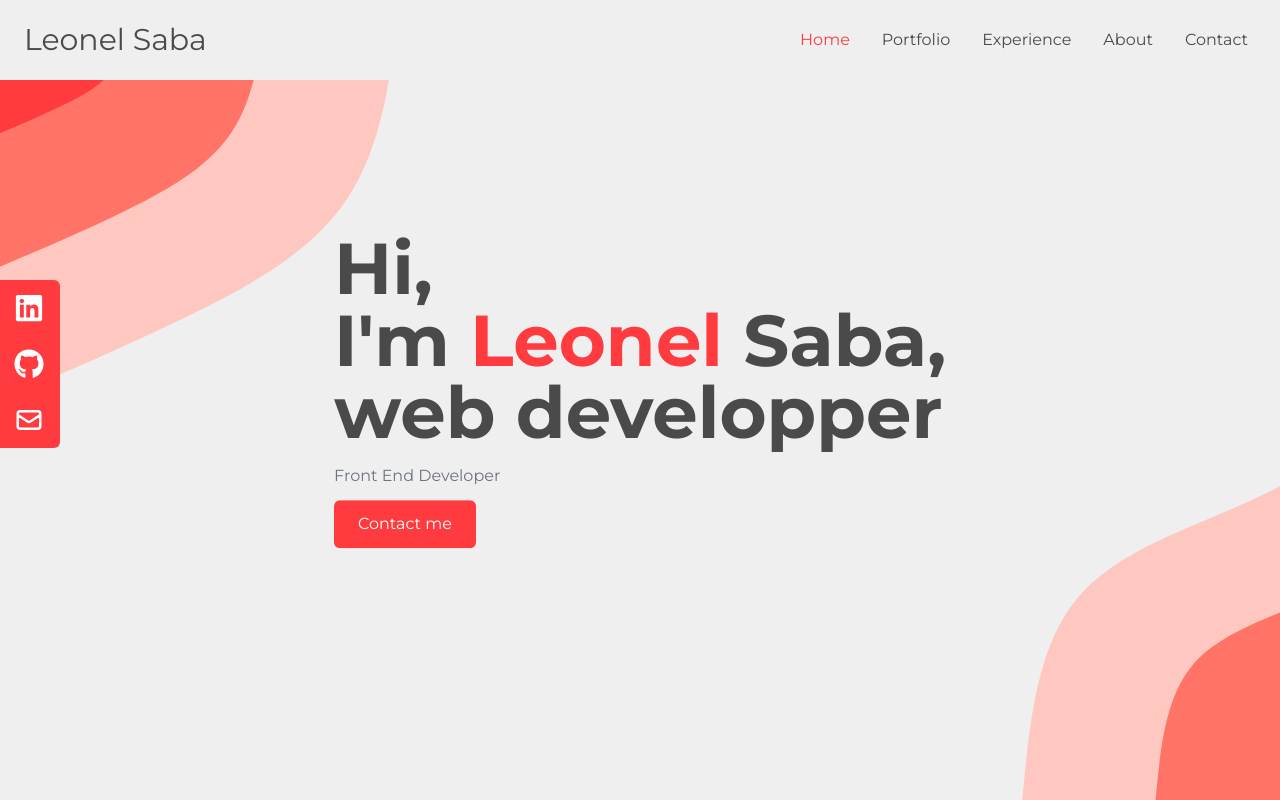
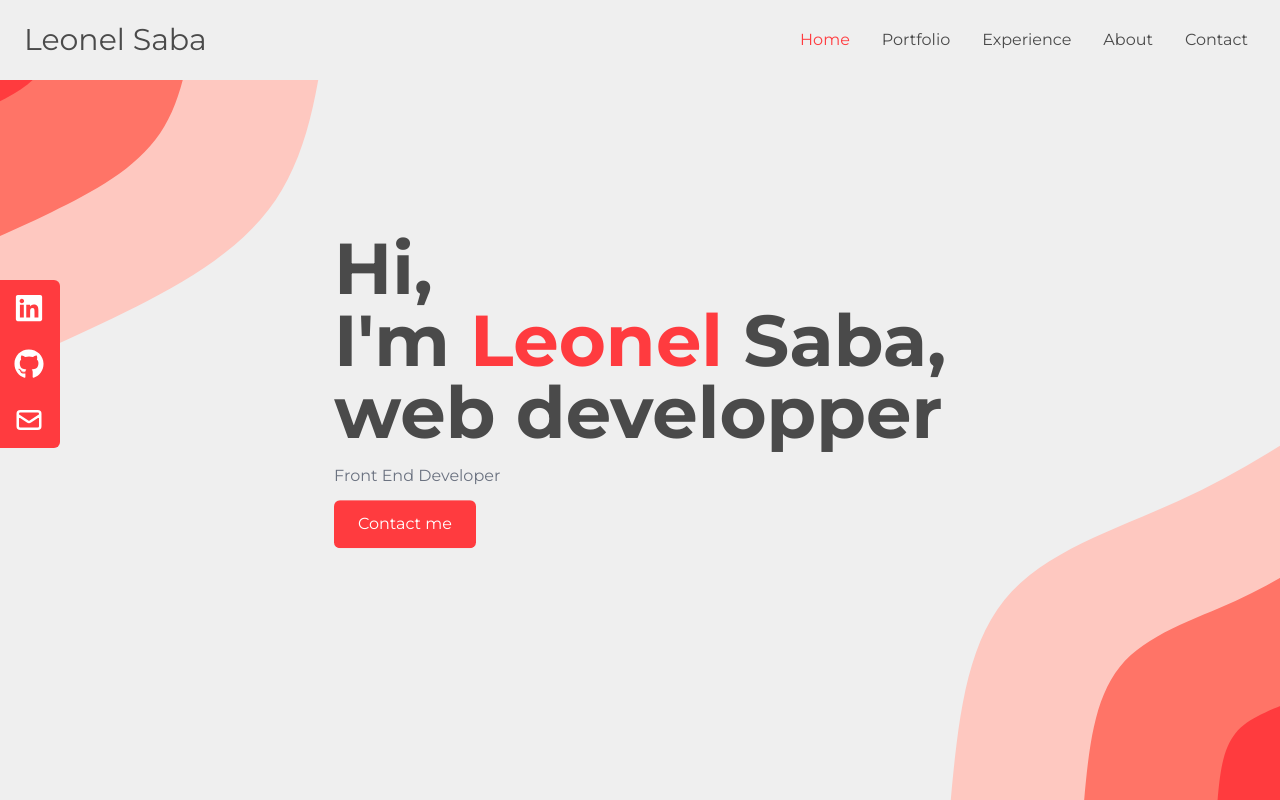
Before and after one commit to SabaLeonel/Portfolio-website, a React (Create React App) app: page / in a window 1280 px wide. Shown: the top 800 px of the page. Built offline with nearby package versions, Linux system fonts and the light colour scheme.

Commit message:
corrected svg sized

```diff
--- a/src/App.js
+++ b/src/App.js
@@ -10,7 +10,7 @@ import SocialLinks from "./components/SocialLinks";
 
 function App() {
   return (
-    <div>
+    <div className="bg-[url('./assets/blob-phone.svg')] bg-fixed md:bg-[url('./assets/blob.svg')]  bg-no-repeat bg-cover">
       <NavBar />
       <Home />
       <SocialLinks />
--- a/src/components/Home.jsx
+++ b/src/components/Home.jsx
@@ -6,7 +6,7 @@ import Fade from 'react-reveal/Fade';
 
 const Home = () => {
     return (
-        <div name="home" className="bg-[url('./assets/blob-phone.svg')] md:bg-[url('./assets/blob.svg')]  bg-no-repeat bg-cover h-screen w-full ">
+        <div name="home" className="h-screen w-full ">
             <div className='max-w-screen-lg mx-auto flex flex-col items-center justify-center h-full px-4 md:flex-row'>
 
                 <div class='flex flex-col justify-center h-full'>
--- a/src/components/Portfolio.jsx
+++ b/src/components/Portfolio.jsx
@@ -34,7 +34,7 @@ const Portfolio = () => {
 
 
     return (
-        <div name="portfolio" className=' w-full'>
+        <div name="portfolio" className='w-full'>
             <div className='max-w-screen-lg p-4  mx-auto flex flex-col justify-center w-full h-full'>
                 <Fade bottom>
                     <div className='pb-8'>
--- a/src/components/SocialLinks.jsx
+++ b/src/components/SocialLinks.jsx
@@ -23,6 +23,7 @@ const SocialLinks = () => {
         </>
       ),
       href: "https://github.com/sabaleonel",
+
     },
     {
       id: 3,
--- a/src/index.css
+++ b/src/index.css
@@ -11,6 +11,4 @@
     background-color: #EFEFEF;
     color : #4A4A4A;
   }
-
-
 }
```
